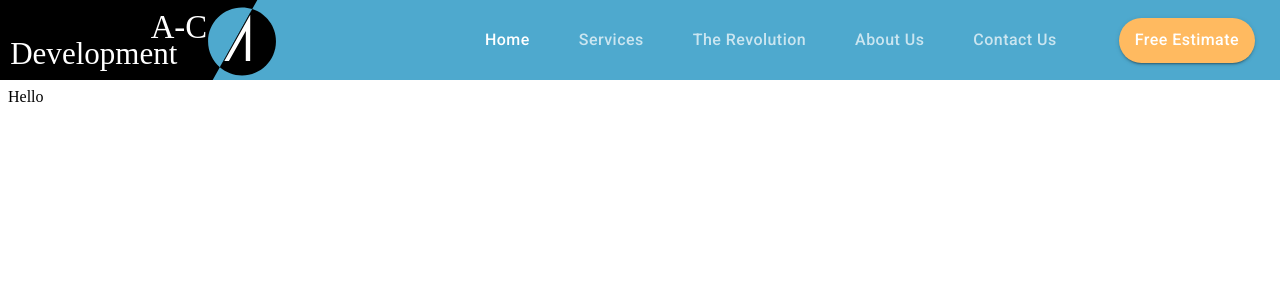
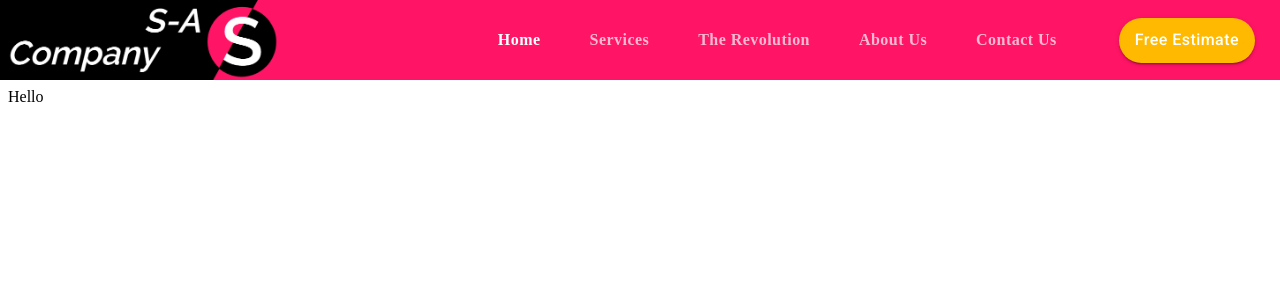
Before and after one commit to SatoruAkiyama/s-a-company, a React (Create React App) app: page / in a window 1280 px wide. Shown: the top 300 px of the page. Built offline with nearby package versions, Linux system fonts and the light colour scheme.

Commit message:
modified header

```diff
--- a/public/index.html
+++ b/public/index.html
@@ -28,7 +28,7 @@
       work correctly both with client-side routing and a non-root public URL.
       Learn how to configure a non-root public URL by running `npm run build`.
     -->
-    <title>A-C Development</title>
+    <title>S-A Company</title>
   </head>
   <body>
     <noscript>You need to enable JavaScript to run this app.</noscript>
--- a/src/components/ui/Header.jsx
+++ b/src/components/ui/Header.jsx
@@ -2,14 +2,14 @@ import React, { useState, useEffect } from "react";
 import { useHistory } from "react-router-dom";
 
 import AppBar from "@material-ui/core/AppBar";
-import ToolBar from "@material-ui/core/Toolbar";
+import Toolbar from "@material-ui/core/Toolbar";
 import useScrollTrigger from "@material-ui/core/useScrollTrigger";
 import Tabs from "@material-ui/core/Tabs";
 import Tab from "@material-ui/core/Tab";
 import Button from "@material-ui/core/Button";
 import { makeStyles } from "@material-ui/core/styles";
 
-import logo from "../../assets/logo.svg";
+import logo from "../../assets/logo.png";
 
 function ElevationScroll(props) {
   const { children } = props;
@@ -31,6 +31,7 @@ const useStyles = makeStyles((theme) => ({
   },
   logo: {
     height: `5em`,
+    cursor: `pointer`,
   },
   tabContainer: {
     marginLeft: `auto`,
@@ -52,7 +53,7 @@ const Header = () => {
   const classes = useStyles();
   const [value, setValue] = useState("/");
   let history = useHistory();
-  let path = history.location.pathname;
+  let pathname = history.location.pathname;
 
   const handleChange = (e, value) => {
     e.preventDefault();
@@ -60,14 +61,14 @@ const Header = () => {
   };
 
   useEffect(() => {
-    setValue(path);
-  }, [path]);
+    setValue(pathname);
+  }, [pathname]);
 
   return (
     <>
       <ElevationScroll>
         <AppBar>
-          <ToolBar disableGutters>
+          <Toolbar disableGutters>
             <img
               src={logo}
               alt="company log"
@@ -122,7 +123,7 @@ const Header = () => {
             >
               Free Estimate
             </Button>
-          </ToolBar>
+          </Toolbar>
         </AppBar>
       </ElevationScroll>
       <div className={classes.toolbarMargin} />
--- a/src/components/ui/theme.js
+++ b/src/components/ui/theme.js
@@ -1,16 +1,16 @@
 import { createMuiTheme } from "@material-ui/core/styles";
 
-const blue = "#4ea9ce";
-const orange = "#FFBA60";
+const red = "#ff1466";
+const orange = "#ffb900";
 
 export default createMuiTheme({
   palette: {
     common: {
-      blue: `${blue}`,
+      red: `${red}`,
       orange: `${orange}`,
     },
     primary: {
-      main: `${blue}`,
+      main: `${red}`,
     },
     secondary: {
       main: `${orange}`,
@@ -21,6 +21,8 @@ export default createMuiTheme({
       fontSize: `1rem`,
       textTransform: `none`,
       color: `#fff`,
+      fontFamily: "Robbot",
+      fontWeight: "700",
     },
     estimate: {
       fontSize: `1rem`,
--- a/src/index.js
+++ b/src/index.js
@@ -15,4 +15,4 @@ ReactDOM.render(
 // If you want your app to work offline and load faster, you can change
 // unregister() to register() below. Note this comes with some pitfalls.
 // Learn more about service workers: https://bit.ly/CRA-PWA
-serviceWorker.register();
+serviceWorker.unregister();
```
Also changed, not shown: src/assets/logo.png (added), 1 other file (tests, documents, lock files or other folders).
